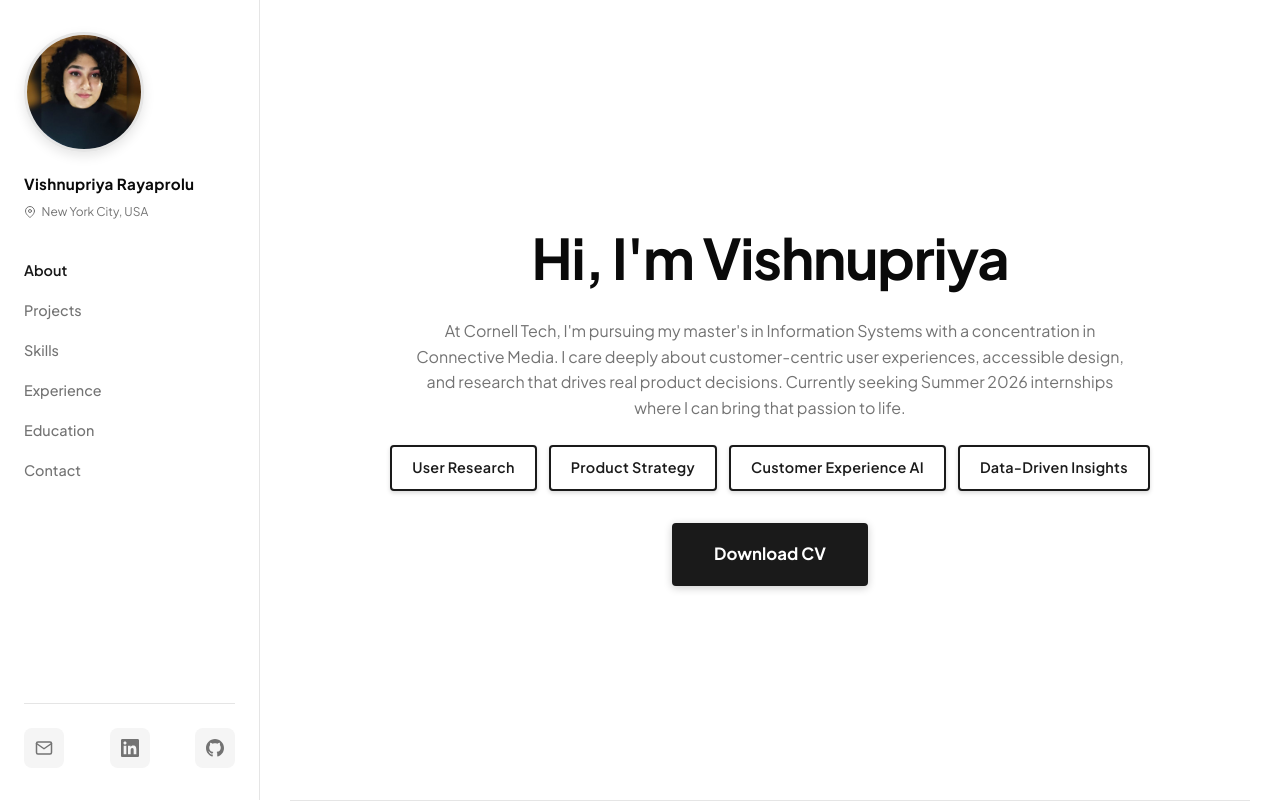
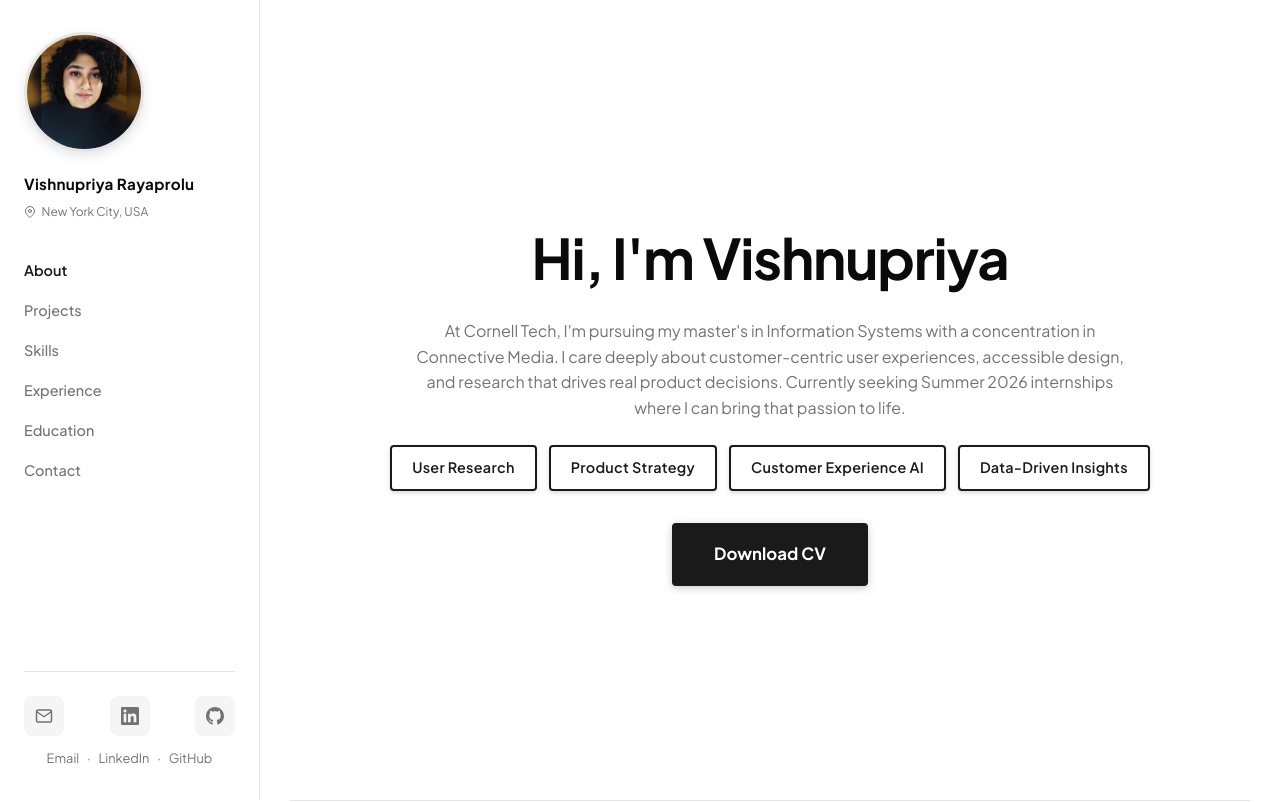
Before and after one commit to VishnupriyaRayaprolu/VishnupriyaRayaprolu.github.io, a website: page index.html in a window 1280 px wide. Shown: the top 802 px of the page. Drawn offline with Linux system fonts and the light colour scheme.

Commit message:
Refactor sidebar footer layout in main.css and input.css for improved spacing and organization, and enhance social links presentation in index.html for better user engagement

```diff
--- a/index.html
+++ b/index.html
@@ -37,6 +37,7 @@
         </ul>
       </nav>
       <div class="sidebar-footer">
+        <div class="sidebar-footer-icons">
           <a href="mailto:vr362@cornell.edu" class="sidebar-footer-link" aria-label="Email">
             <svg class="sidebar-footer-icon" xmlns="http://www.w3.org/2000/svg" width="18" height="18" viewBox="0 0 24 24" fill="none" stroke="currentColor" stroke-width="2" stroke-linecap="round" stroke-linejoin="round" aria-hidden="true"><path d="M4 4h16c1.1 0 2 .9 2 2v12c0 1.1-.9 2-2 2H4c-1.1 0-2-.9-2-2V6c0-1.1.9-2 2-2z"/><polyline points="22,6 12,13 2,6"/></svg>
           </a>
@@ -46,6 +47,14 @@
           <a href="https://github.com/" target="_blank" rel="noreferrer" class="sidebar-footer-link" aria-label="GitHub">
             <svg class="sidebar-footer-icon" xmlns="http://www.w3.org/2000/svg" width="18" height="18" viewBox="0 0 24 24" fill="currentColor" aria-hidden="true"><path d="M12 0c-6.626 0-12 5.373-12 12 0 5.302 3.438 9.8 8.207 11.387.599.111.793-.261.793-.577v-2.234c-3.338.726-4.033-1.416-4.033-1.416-.546-1.387-1.333-1.756-1.333-1.756-1.089-.745.083-.729.083-.729 1.205.084 1.839 1.237 1.839 1.237 1.07 1.834 2.807 1.304 3.492.997.107-.775.418-1.305.762-1.604-2.665-.305-5.467-1.334-5.467-5.931 0-1.311.469-2.381 1.236-3.221-.124-.303-.535-1.524.117-3.176 0 0 1.008-.322 3.301 1.23.957-.266 1.983-.399 3.003-.404 1.02.005 2.047.138 3.006.404 2.291-1.552 3.297-1.23 3.297-1.23.653 1.653.242 2.874.118 3.176.77.84 1.235 1.911 1.235 3.221 0 4.609-2.807 5.624-5.479 5.921.43.372.823 1.102.823 2.222v3.293c0 .319.192.694.801.576 4.765-1.589 8.199-6.086 8.199-11.386 0-6.627-5.373-12-12-12z"/></svg>
           </a>
+        </div>
+        <p class="sidebar-footer-links">
+          <a href="mailto:vr362@cornell.edu">Email</a>
+          <span class="sidebar-footer-sep">·</span>
+          <a href="https://linkedin.com/" target="_blank" rel="noreferrer">LinkedIn</a>
+          <span class="sidebar-footer-sep">·</span>
+          <a href="https://github.com/" target="_blank" rel="noreferrer">GitHub</a>
+        </p>
       </div>
     </div>
   </aside>
--- a/styles/input.css
+++ b/styles/input.css
@@ -291,13 +291,38 @@ body {
 
 .sidebar-footer {
   display: flex;
-  flex-wrap: wrap;
-  justify-content: space-between;
-  gap: 0.5rem;
+  flex-direction: column;
+  gap: 0.75rem;
   padding-top: 1.5rem;
   margin-top: auto;
   border-top: 1px solid var(--border);
   width: 100%;
+}
+
+.sidebar-footer-icons {
+  display: flex;
+  justify-content: space-between;
+  gap: 0.25rem;
+}
+
+.sidebar-footer-links {
+  font-size: 0.8rem;
+  color: var(--muted-foreground);
+  margin: 0;
+  text-align: center;
+}
+
+.sidebar-footer-links a {
+  color: var(--muted-foreground);
+  text-decoration: none;
+}
+
+.sidebar-footer-links a:hover {
+  color: var(--primary);
+}
+
+.sidebar-footer-sep {
+  margin: 0 0.35rem;
 }
 
 .sidebar-footer-link {
--- a/styles/main.css
+++ b/styles/main.css
@@ -248,13 +248,38 @@ body {
 
 .sidebar-footer {
   display: flex;
-  flex-wrap: wrap;
-  justify-content: space-between;
-  gap: 0.5rem;
+  flex-direction: column;
+  gap: 0.75rem;
   padding-top: 1.5rem;
   margin-top: auto;
   border-top: 1px solid var(--border);
   width: 100%;
+}
+
+.sidebar-footer-icons {
+  display: flex;
+  justify-content: space-between;
+  gap: 0.25rem;
+}
+
+.sidebar-footer-links {
+  font-size: 0.8rem;
+  color: var(--muted-foreground);
+  margin: 0;
+  text-align: center;
+}
+
+.sidebar-footer-links a {
+  color: var(--muted-foreground);
+  text-decoration: none;
+}
+
+.sidebar-footer-links a:hover {
+  color: var(--primary);
+}
+
+.sidebar-footer-sep {
+  margin: 0 0.35rem;
 }
 
 .sidebar-footer-link {
```
Lines whose indentation alone changed are shown as unchanged.
